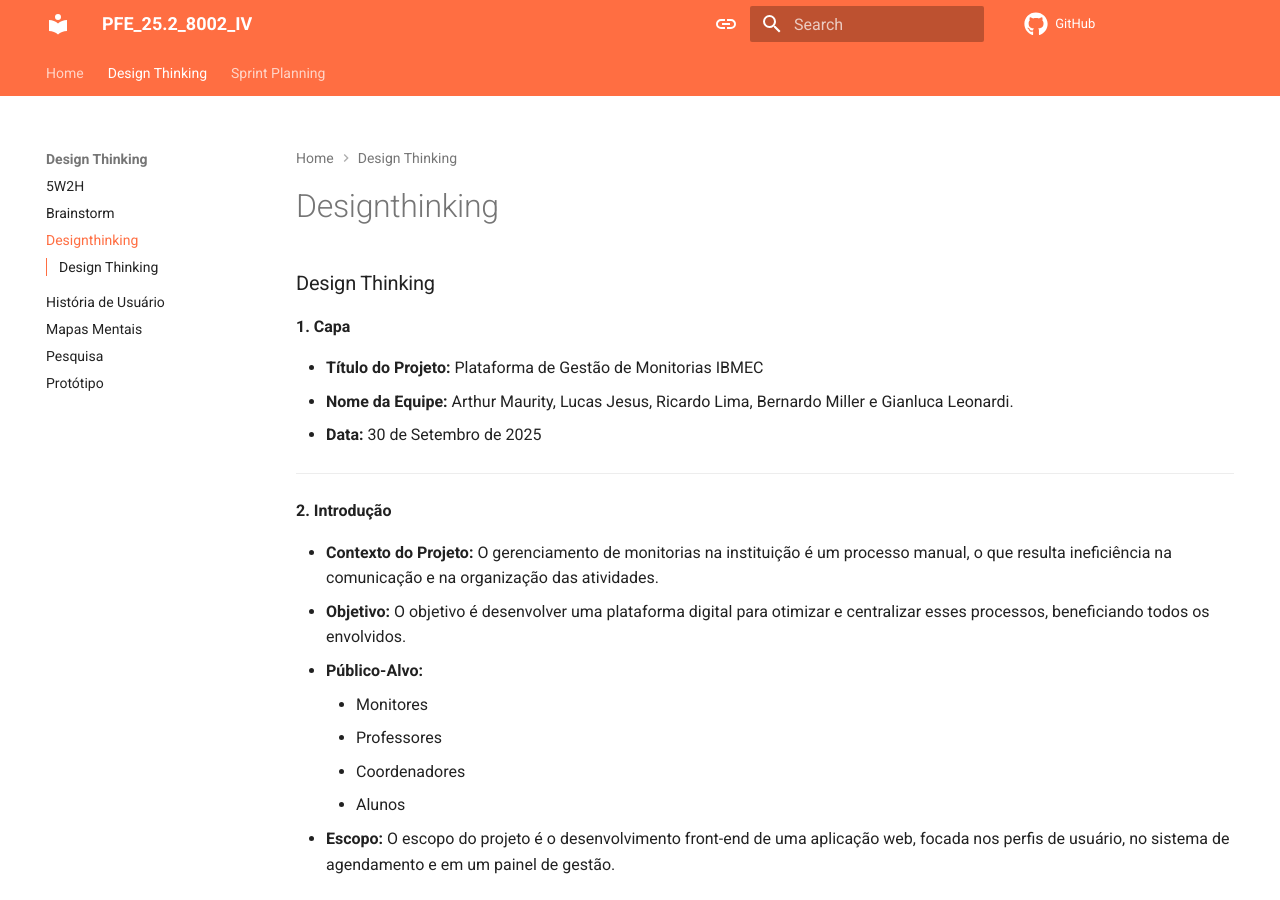
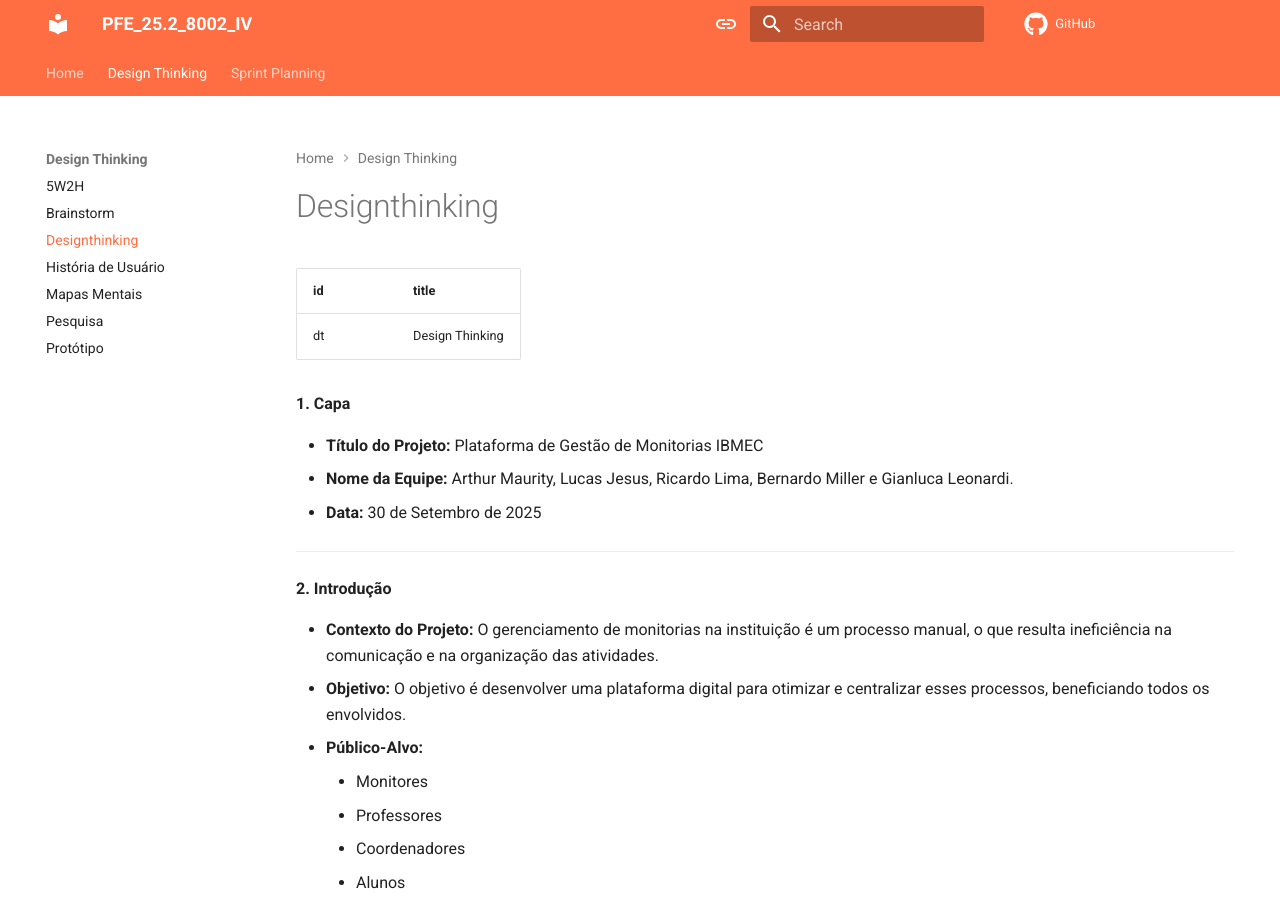
Before and after one commit to Projetos-de-Extensao/PFE_25.2_8002_IV, an MkDocs documentation site: the page built from docs/_Design Thinking/designthinking.md, in a window 1280 px wide and 900 px high. Built offline with MkDocs 1.6.1 and Material for MkDocs 9.7.7, drawn with Linux system fonts in a browser that asks for light colours; comment, search, counter and statistics services are not loaded.

Commit message:
Update designthinking.md

```diff
--- a/docs/_Design Thinking/designthinking.md
+++ b/docs/_Design Thinking/designthinking.md
@@ -1,4 +1,6 @@
-### Design Thinking
+| id  | title          |
+|-----|----------------|
+| dt  | Design Thinking|
 
 **1. Capa**
 
```
